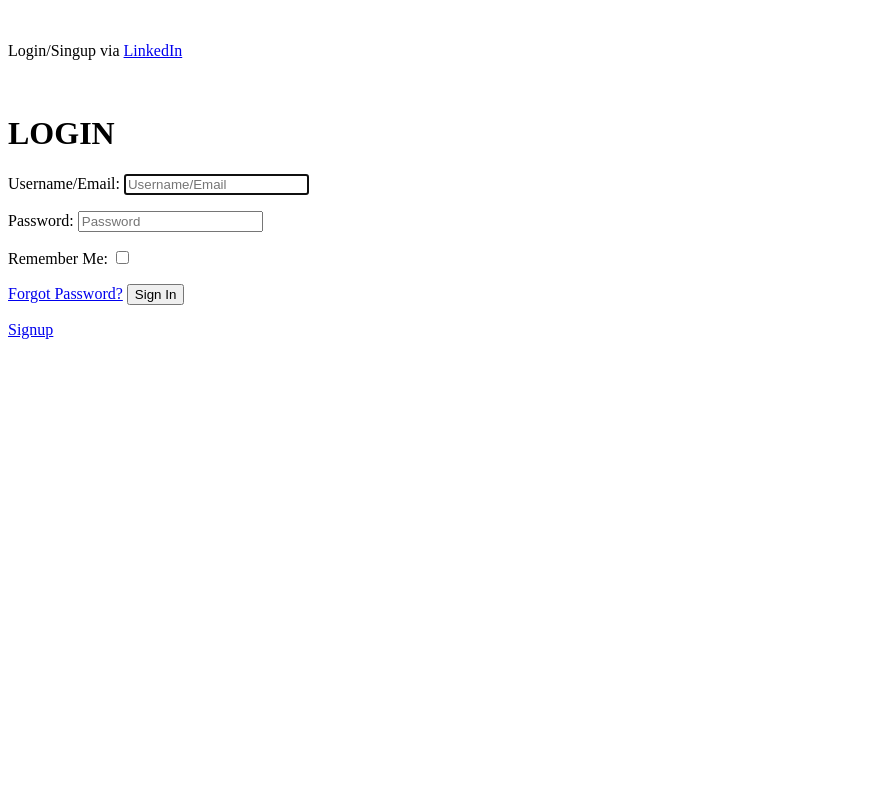
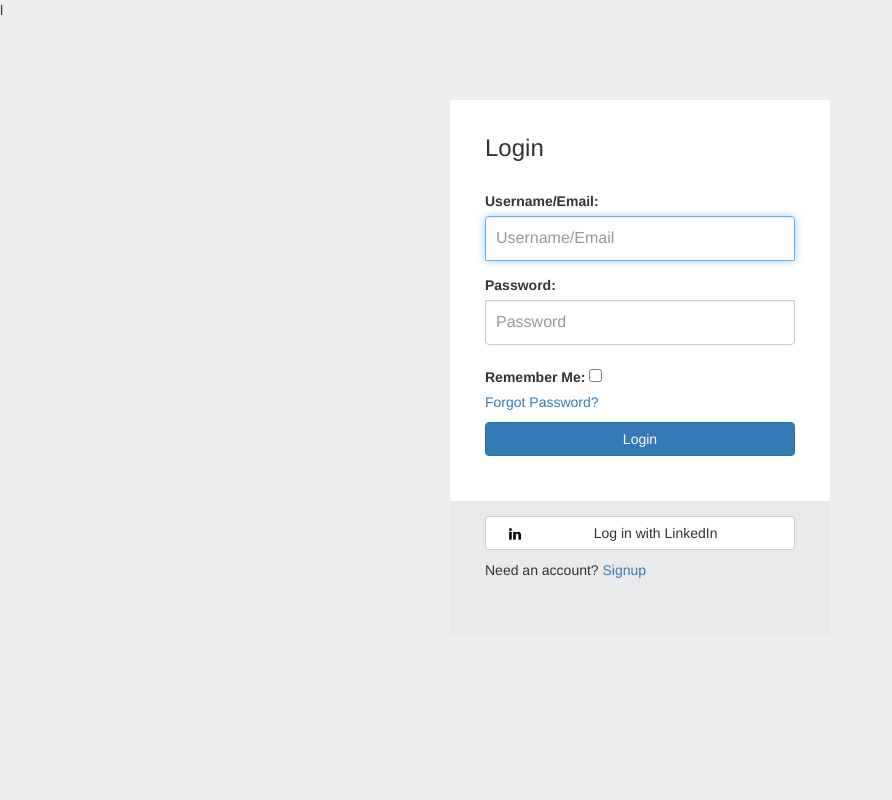
Before and after one commit to hiteshgarg14/LNMIIT_AA_Website, a Django app: template alumni_association_website/templates/account/login.html in a window 1280 px wide. Shown: the whole page, without its empty margins (0-892 px from the left). Run offline with Django 3.2, Linux system fonts and the light colour scheme; the template is opened without the code that fills it, so the values that code supplies are empty; some libraries are stand-ins or nearby versions.

Commit message:
done with login.html

```diff
--- a/alumni_association_website/templates/account/login.html
+++ b/alumni_association_website/templates/account/login.html
@@ -1,17 +1,28 @@
 {% load staticfiles %}
 {% load socialaccount %}
 
-<br />
+
+<!DOCTYPE html>
+<html>
+<head>
+	<link rel="stylesheet" href="https://maxcdn.bootstrapcdn.com/bootstrap/3.3.7/css/bootstrap.min.css">
+	<!-- <link rel="stylesheet" type="text/css" href="account.css"> -->
+	<link rel="stylesheet" type="text/css" href="https://maxcdn.bootstrapcdn.com/font-awesome/4.7.0/css/font-awesome.min.css">
+	<link rel="stylesheet" type="text/css" href="style.css">
+
+</head>l
+</head>
+<body>
+
+<!-- <br />
 <p>
   Login/Singup via <a href="{% provider_login_url "linkedin" %}">LinkedIn</a>
-</p>
+</p> -->
 
 
+{% include 'webapp/form_errors.html' %}
 
-<br />
-<h1>LOGIN</h1>
-{% include 'webapp/form_errors.html' %}
-<form class="login" method="POST" action="{% url 'account_login' %}">
+<!-- <form class="login" method="POST" action="{% url 'account_login' %}">
   {% csrf_token %}
   <p><label for="id_login">Username/Email:</label> <input type="text" name="login" placeholder="Username/Email" required autofocus="autofocus" id="id_login" maxlength="150" /></p>
 <p><label for="id_password">Password:</label> <input type="password" name="password" placeholder="Password" required id="id_password" /></p>
@@ -19,7 +30,48 @@
 
   <a class="button secondaryAction" href="{% url 'account_reset_password' %}">Forgot Password?</a>
   <button class="primaryAction" type="submit">Sign In</button>
-</form>
+</form> -->
 
 
-<a href="{% url 'account_signup' %}">Signup</a>
+<!-- <a href="{% url 'account_signup' %}">Signup</a> -->
+
+  <div class="wrapper">
+  	<div>
+	    <form class="form-signin">
+	      <h3 class="form-signin-heading">Login</h3>
+
+	         <div class="form-group">
+			    <label for="id_login">Username/Email:</label>
+			     <input class="form-control" type="text" name="login" placeholder="Username/Email" required autofocus="autofocus" id="id_login" maxlength="150" />
+			  </div>
+
+	      <div class="form-group">
+			    <label for="id_password">Password:</label>
+			<input type="password"  class="form-control" name="password" placeholder="Password" required id="id_password" />
+		  </div>
+			    <label for="id_remember">Remember Me:</label>
+			    <input type="checkbox" name="remember" id="id_remember" />
+		   <div>
+			  <a class="button secondaryAction" href="{% url 'account_reset_password' %}">Forgot Password?</a>
+		   </div>
+
+	      <button class="primaryAction btn btn-md btn-primary btn-block margin-ten" type="submit">Login</button>
+
+	    </form>
+  </div>
+
+  <div class="form-signin-two">
+
+	  <a href="#" class="primaryAction btn btn-default btn-block">
+	  	<i class="fa fa-linkedin custom-css pull-left" aria-hidden="true"></i>Log in with LinkedIn
+	  </a>
+
+	 <div class="margin-ten">
+	  <p style="display: inline-block;">Need an account?</p> <a href="{% url 'account_signup' %}">Signup</a>
+	 </div>
+
+  </div>
+
+
+</body>
+</html>
--- /dev/null
+++ b/alumni_association_website/templates/account/style.css
@@ -0,0 +1,85 @@
+body {
+  background: #eee !important;
+}
+
+.wrapper {
+  margin-top: 80px;
+  margin-bottom: 80px;
+}
+
+.form-signin {
+  max-width: 380px;
+  padding: 15px 35px 45px;
+  margin: 0 auto;
+  background-color: #fff;
+  /*border: 1px solid rgba(0, 0, 0, 0.1);*/
+}
+
+
+.form-signin-two{
+
+
+
+  max-width: 380px;
+  padding: 15px 35px 45px;
+  margin: 0 auto;
+  background-color:   #e9eaec;
+  /*border: 1px solid rgba(0, 0, 0, 0.1);*/
+}
+
+.form-signin .form-signin-heading,
+.form-signin .checkbox {
+  margin-bottom: 30px;
+}
+.form-signin .checkbox {
+  font-weight: normal;
+}
+.form-signin .form-control {
+  position: relative;
+  font-size: 16px;
+  height: auto;
+  padding: 10px;
+  -webkit-box-sizing: border-box;
+  -moz-box-sizing: border-box;
+  box-sizing: border-box;
+}
+.form-signin .form-control:focus {
+  z-index: 2;
+}
+.form-signin input[type="text"] {
+  margin-bottom: -1px;
+  border-bottom-left-radius: 0;
+  border-bottom-right-radius: 0;
+}
+.form-signin input[type="password"] {
+  margin-bottom: 20px;
+  border-top-left-radius: 0;
+  border-top-right-radius: 0;
+}
+
+
+.margin-five{
+  margin-top: 5px;
+}
+.margin-ten{
+  margin-top: 10px;
+}
+
+.text-align{
+      text-align: center;
+}
+
+.fa{
+  margin-right:5px;
+}
+
+
+.custom-css{
+
+    margin-right: 0.3em;
+    margin-left: 7px;
+    padding: 4px;
+    /*border-radius: 28px;*/
+    /*background: #050729;*/
+    color: black;
+}
```
Also changed, not shown: alumni_association_website/templates/webapp/home_page.html (+12 -1 lines), 4 other files.
